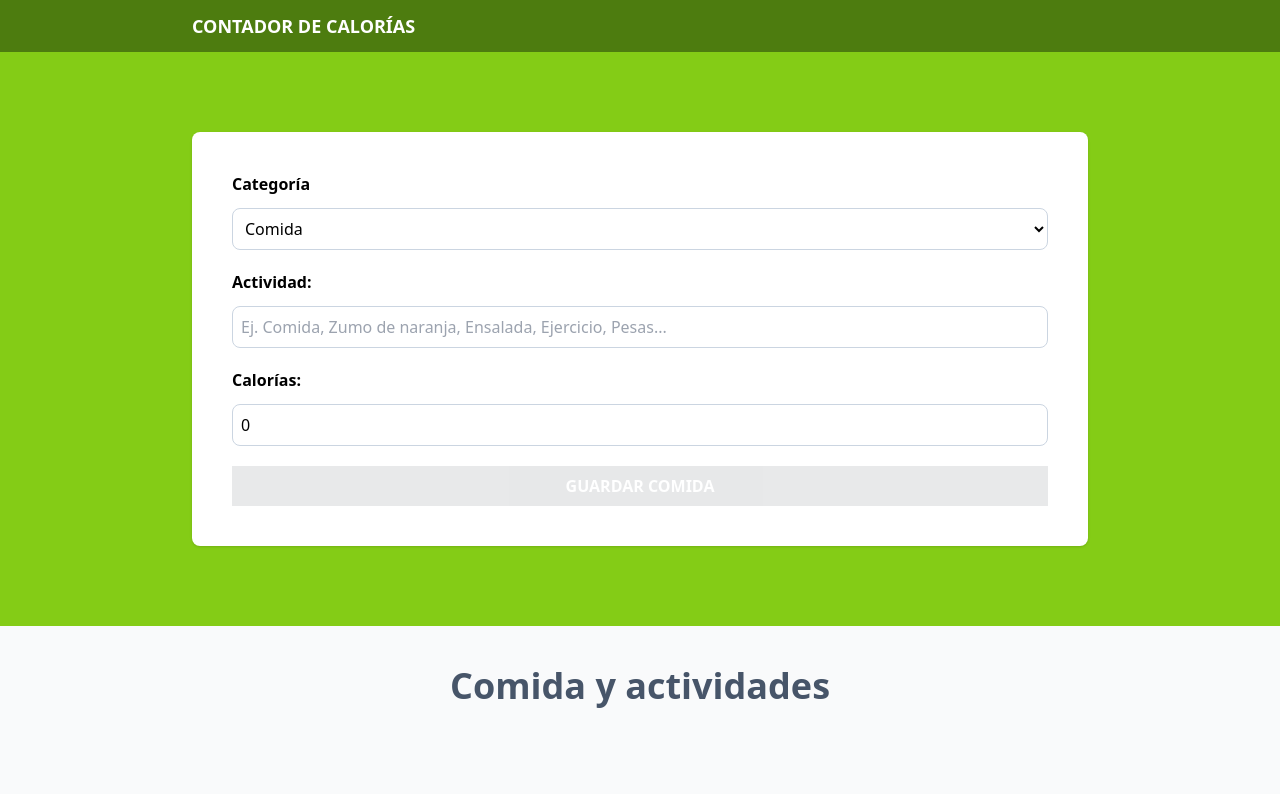
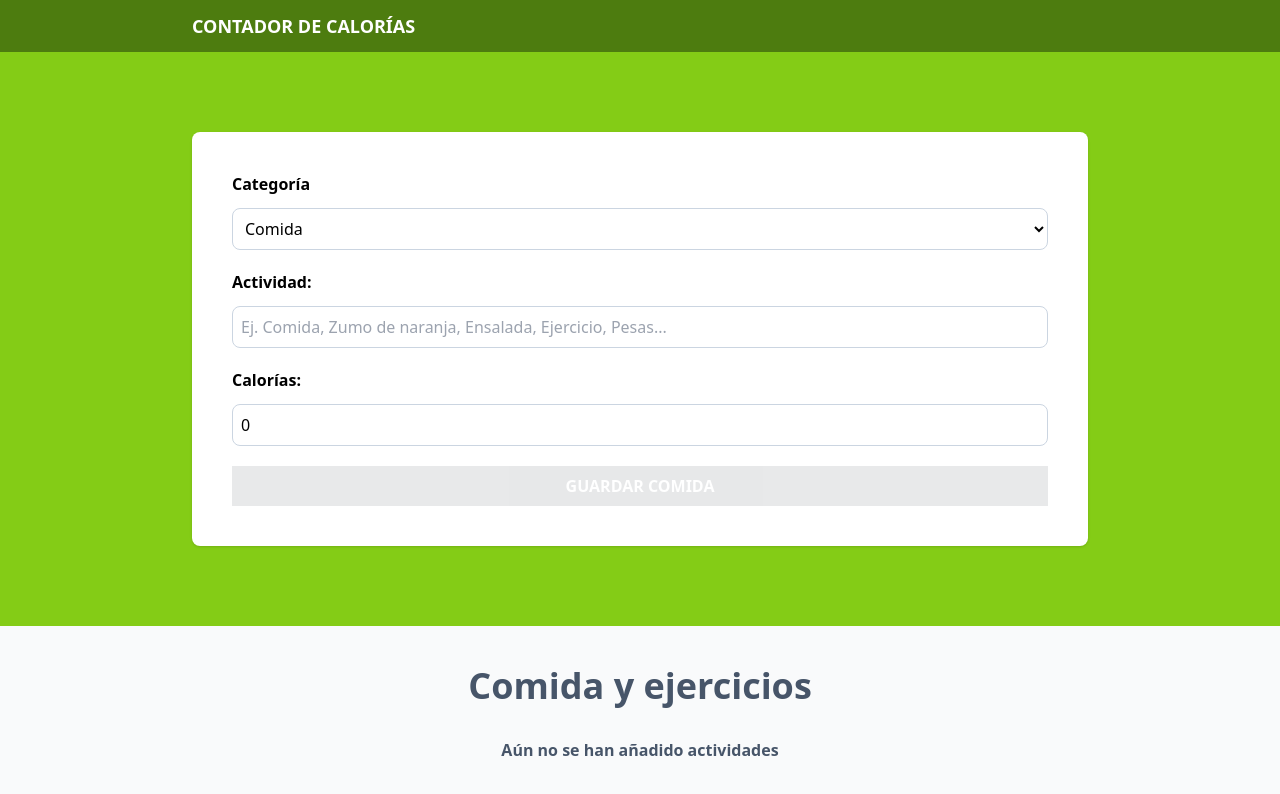
Before and after one commit to lauraherrero/calorie-counter, a React (Vite) app: page / in a window 1280 px wide. Shown: the top 794 px of the page. Built offline with nearby package versions, Linux system fonts and the light colour scheme.

Commit message:
Add delete activity action and show info or not if the user doesn't fill the fields

```diff
--- a/src/components/ActivityList.tsx
+++ b/src/components/ActivityList.tsx
@@ -1,23 +1,31 @@
+import { useMemo } from "react";
 import { ActivityListProps } from "../types";
-import { PencilSquareIcon } from '@heroicons/react/24/outline';
+import { PencilSquareIcon, XCircleIcon } from '@heroicons/react/24/outline';
 
-export const ActivityList = ({activities, dispatch}: ActivityListProps) => {
+export const ActivityList = ({ activities, dispatch }: ActivityListProps) => {
+
+  const isEmptyActivities = useMemo(() => activities.length === 0,[activities])
 
   return (
     <>
-      <h2 className="text-4xl font-bold text-slate-600 text-center">Comida y actividades</h2>
-      {activities.map(activity => (
+      <h2 className="text-4xl font-bold text-slate-600 text-center">Comida y ejercicios</h2>
+      {isEmptyActivities ?
+        <p className="text- font-bold text-slate-600 text-center mt-8">Aún no se han añadido actividades</p> :
+        activities.map(activity => (
           <div key={activity.id} className="px-5 py-10 bg-white mt-5 flex justify-between">
             <div className="space-y-2 relative">
               <p className={`absolute -top-8 -left-8 px-10 py-2 text-white uppercase font-bold ${activity.category === 1 ? 'bg-lime-500' : 'bg-orange-500'}`}>
-              {activity.category === 1 ? 'Comida' : 'Ejercicio' }
+                {activity.category === 1 ? 'Comida' : 'Ejercicio'}
               </p>
               <p className="text-2xl font-bold pt-5">{activity.name}</p>
               <p className="font-black text-4xl text-lime-500">{activity.calories} <span>calorías</span></p>
             </div>
             <div className="flex gap-5 items-center">
-            <button onClick={() => dispatch({type: 'SET_ACTIVEID', payload: {id: activity.id}})}>
+              <button onClick={() => dispatch({ type: 'SET_ACTIVEID', payload: { id: activity.id } })}>
                 <PencilSquareIcon className="h-8 w-8 text-gray-800" />
+              </button>
+              <button onClick={() => dispatch({ type: 'DELETE_ACTIVITY', payload: { id: activity.id } })}>
+                <XCircleIcon className="h-8 w-8 text-red-500" />
               </button>
             </div>
           </div>
--- a/src/reducers/activityReducer.ts
+++ b/src/reducers/activityReducer.ts
@@ -5,6 +5,11 @@ export type ActivityActions = {
 } | {
   type: 'SET_ACTIVEID',
   payload: {  id: string },
+} | {
+  type: 'DELETE_ACTIVITY',
+  payload: {
+    id: string
+  }
 }
 
 
@@ -39,5 +44,12 @@ export const activityReducer = (state : ActivityState = initialState, action : A
       activeId: action.payload.id
     }
   }
+
+  if(action.type === 'DELETE_ACTIVITY') {
+    return {
+      ...state,
+      activities: state.activities.filter(activity => activity.id !== action.payload.id )
+    }
+  }
   return state;
 }
```
Lines whose indentation alone changed are shown as unchanged.
